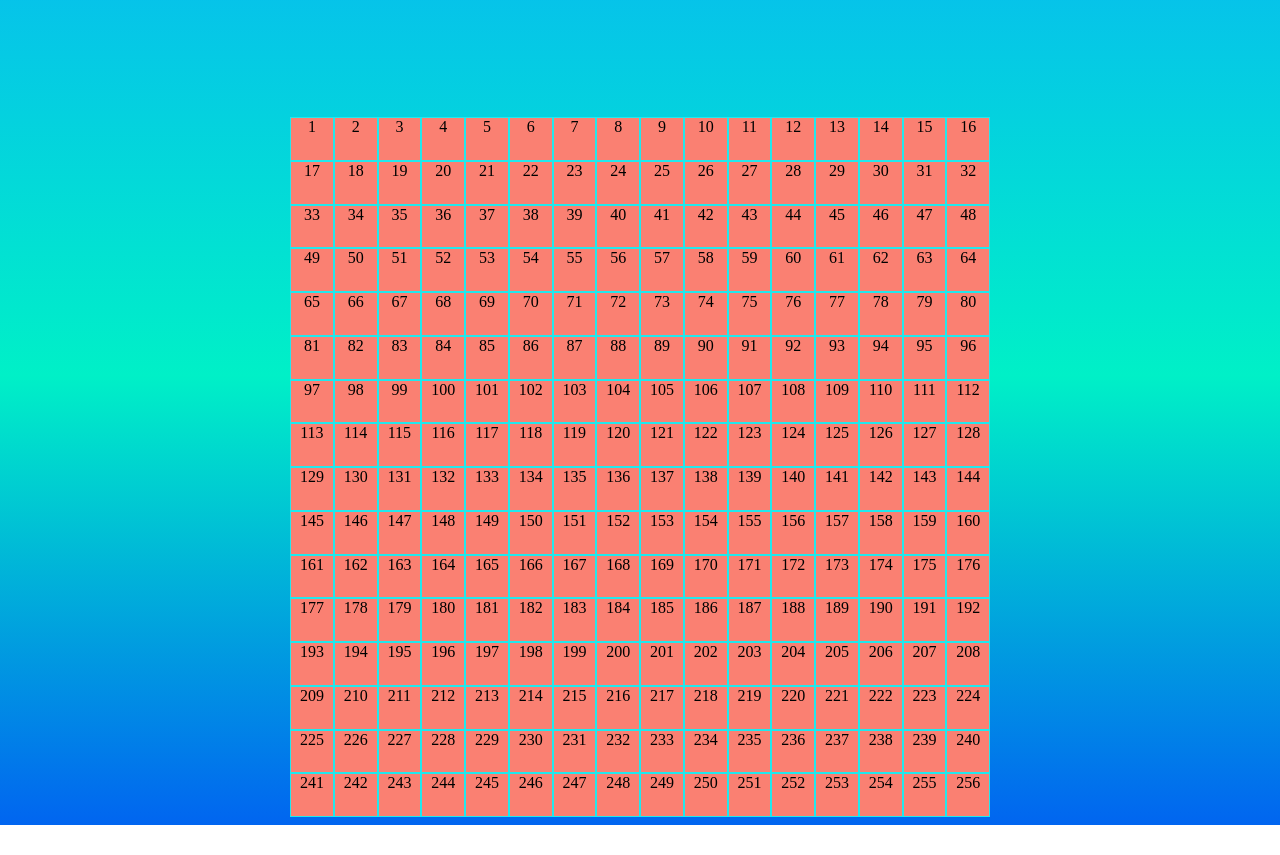
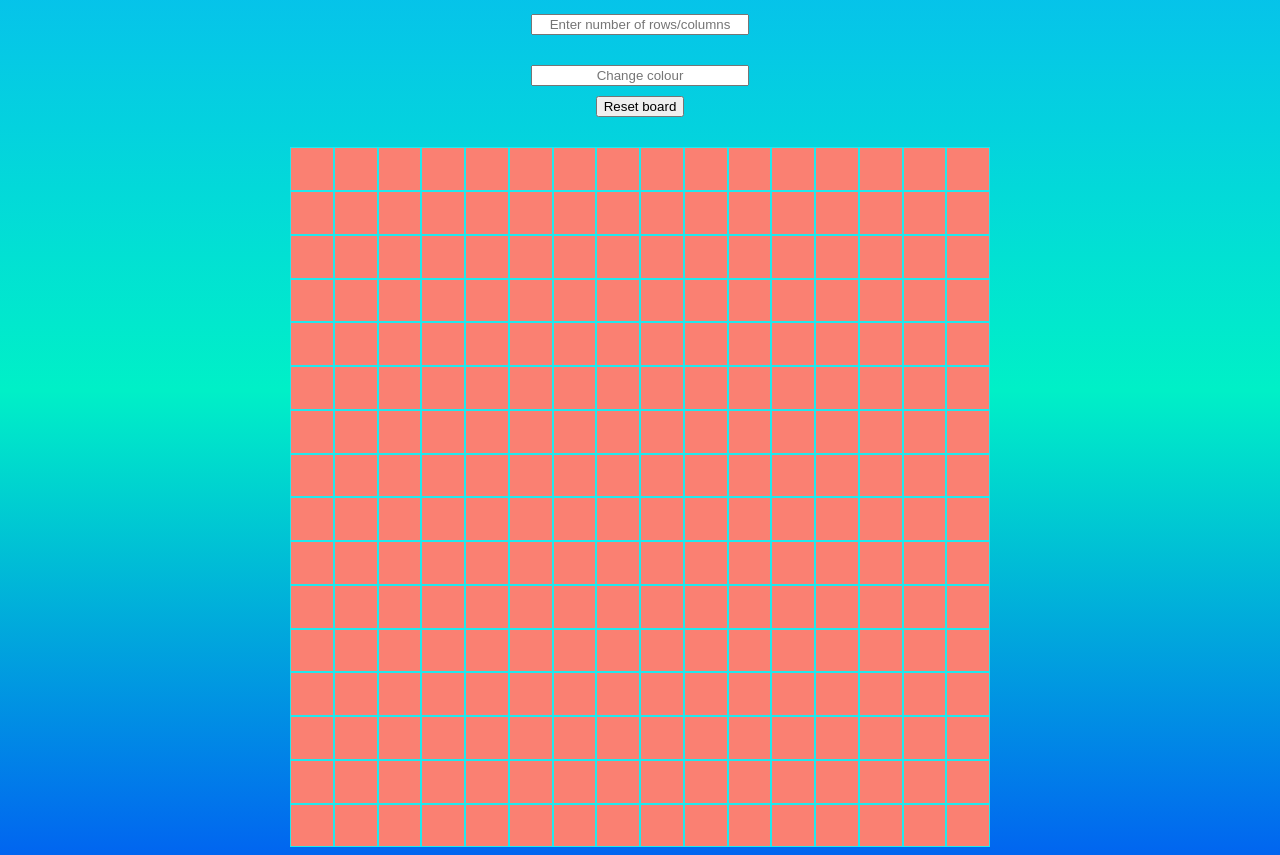
Before and after one commit to japjap95/etch-a-sketch, a plain HTML site: page index.html in a window 1280 px wide. Shown: the part 74-929 px from the top of the page. Before the commit the page ends 899 px from the top, so only its background shows below. Drawn offline with Linux system fonts and the light colour scheme.

Commit message:
Project almost complete but must overhaul css class logic to ensure that already coloured blocks do not change colour when a new colur is chosen

```diff
--- a/app.js
+++ b/app.js
@@ -1,22 +1,59 @@
-const app = () => {
-    const initialSize = 16;
+const app = (x) => {
+    const size = 16;
     const container = document.querySelector(".container");
-    container.setAttribute("grid-template-columns", initialSize);
-    container.setAttribute("grid-row-columns", initialSize);
+    const colorController  = document.querySelector(".permahover");
+    const resetButton = document.getElementById("reset").addEventListener("click", () => {
+        let blocksToReset = container.getElementsByClassName("grid-item");
+        for (let i = 0; i < blocksToReset.length; i++) {
+            blocksToReset[i].classList.remove("permahover");
+        }
+    })
 
-    function makeRows(rows, cols) {
-        container.style.setProperty("--grid-rows", rows);
-        container.style.setProperty("--grid-cols", cols);
-        for (let i = 0; i < (rows * cols); i++){
+    const colourButton = document.getElementById("color");
+    colourButton.addEventListener("keydown", function(e) {
+        if (e.keyCode === 13) {
+            changeColor(colourButton.value);
+        }
+    })
+
+    function changeColor(color) {
+        document.documentElement.style.setProperty("--background-colour", color);
+    }
+
+    function switchState(object) {
+        object.classList.add("permahover");
+    }
+
+    function makeRows(size) {
+        container.textContent = "";
+        container.style.setProperty("--grid-rows", size);
+        container.style.setProperty("--grid-cols", size);
+        for (let i = 0; i < (size * size); i++){
             let newDiv = document.createElement("div");
-            newDiv.textContent = (i + 1);
+            newDiv.setAttribute("id", `grid_item_${i}`)
             newDiv.classList.add("grid-item");
+            newDiv.addEventListener("mouseover", () => {
+                switchState(newDiv);
+            })
             container.appendChild(newDiv);
-
         }
     }
 
-    makeRows(initialSize, initialSize);
+    const newSizeButton = document.getElementById("newSizeButton");
+    newSizeButton.addEventListener("keydown", function(e) {
+        if (e.keyCode ===  13) {
+            if (newSizeButton.value <= 100) {
+                makeRows(newSizeButton.value);
+            } else {
+                alert("Please enter a number between 1-100. Anything over that and the boxes will be too small!");
+            }
+
+        }
+    })
+
+    document.documentElement.style.setProperty("--background-colour", "blue");
+    makeRows(size);
+
 
 }
 
--- a/index.html
+++ b/index.html
@@ -5,7 +5,10 @@
         <title>japjap 95's etch-a-sketch</title>
     </head>
     <body>
-        <input placeholder="Enter number of rows/columns"></input>
+        <h1>japjap95's etch-a-sketch</h1>
+        <input id="newSizeButton" placeholder="Enter number of rows/columns"></input>
+        <input id="color" placeholder="Change colour"></input>
+        <button id="reset">Reset board</button>
         <div class="container"></div>
     </body>
     <script type="module" src="app.js"></script>
--- a/style.css
+++ b/style.css
@@ -1,3 +1,10 @@
+button {
+    display: block;
+    margin-left: auto;
+    margin-right: auto;
+    margin-top: 10px;
+}
+
 html {
     min-height: 100%;
     background-size: cover;
@@ -8,8 +15,16 @@ html {
 
 input {
     display: block;
-    margin: 50px auto auto auto;
-    width: 180px;
+    margin: 30px auto auto auto;
+    text-align: center;
+    width: 210px;
+}
+
+h1 {
+    display: block;
+    margin-left: auto;
+    margin-right: auto;
+    text-align: center;
 }
 
 .container {
@@ -18,7 +33,7 @@ input {
     grid-template-columns: repeat(var(--grid-cols), 1fr);
     margin-left: auto;
     margin-right: auto;
-    margin-top: 120px;
+    margin-top: 30px;
     height: 700px;
     width: 700px;
     background-color: salmon;
@@ -29,6 +44,6 @@ input {
     border: 1px solid rgba(0, 247, 255, 0.87);
 }
 
-.grid-item:hover {
-    background-color: yellowgreen;
+.permahover {
+    background-color: var(--background-colour);
 }
```
